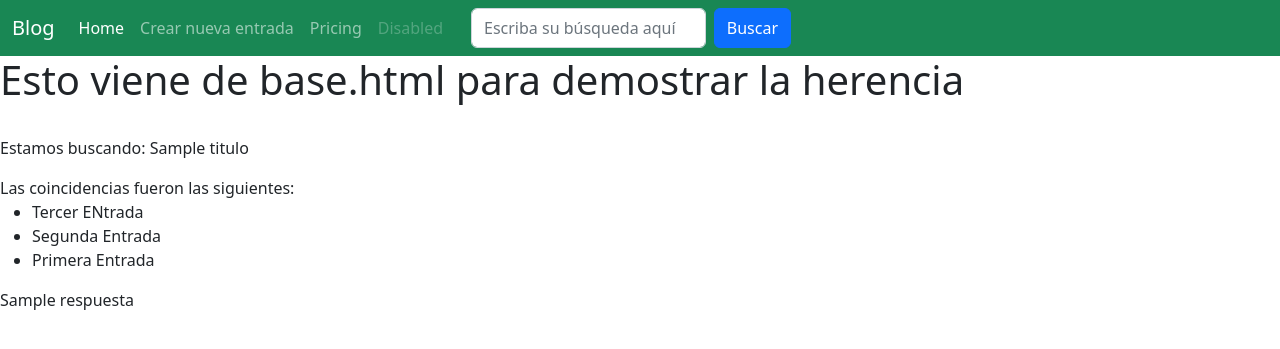
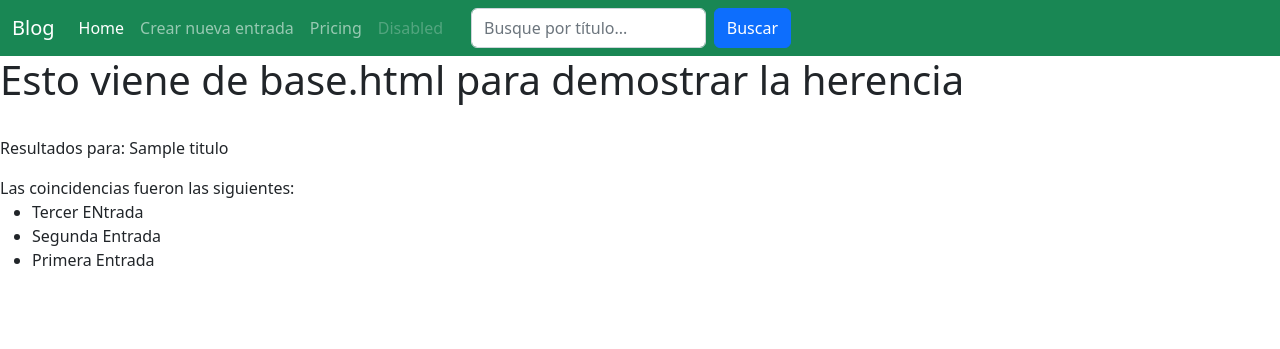
Before and after one commit to DarianYane/Entrega-Final-Python-Coderhouse-Blog, a Django app: template Posteos/templates/busqueda_entrada.html in a window 1280 px wide. Shown: the top 349 px of the page. Run offline with Django 4.2, Linux system fonts and the light colour scheme; data comes from the database, SQL or seed files in the repository; the template is opened without the code that fills it: values that come from a table or form of the project are taken from there, most other values are stand-ins (such as "Sample title", 1, 10 or a date in 2020).

Commit message:
BusqSinResultados
Optimizacion de los mensajes cuando no se busca nada, o la busqueda no arroja resultados

```diff
--- a/Posteos/templates/busqueda_entrada.html
+++ b/Posteos/templates/busqueda_entrada.html
@@ -2,7 +2,13 @@
 
 {% block content %}
 
-<p>Estamos buscando: {{titulo}}</p>
+<p>Resultados para: {{titulo}}</p>
+
+{% if titulo == "(No realizó búsqueda)" %}
+    Para realizar una búsqueda debe ingresar algún dato.
+    Por favor, inténtelo nuevamente.
+
+{% else %}
 
 
     {% if entradas %}
@@ -27,10 +33,6 @@
 
     {% endif %}
 
-    <div>
-        {{respuesta}}
-    </div>
-
-
+{% endif %}
 
 {% endblock %}
--- a/Posteos/templates/navbar.html
+++ b/Posteos/templates/navbar.html
@@ -19,7 +19,7 @@
 
                         <!--{{ formulario_busqueda }}-->
                         <form class="d-flex" style="width: 25vw; margin-left: 20px;" action="/buscar/" method="GET">
-                            <input class="form-control me-2" type="text" placeholder="Escriba su búsqueda aquí" name="titulo">
+                            <input class="form-control me-2" type="text" placeholder="Busque por título..." name="titulo">
                             <button class="btn btn-primary" type="submit">Buscar</button>
                         </form>
                     </div>
```
Also changed, not shown: Posteos/views.py (+6 -4 lines). Lines whose indentation alone changed are shown as unchanged.
